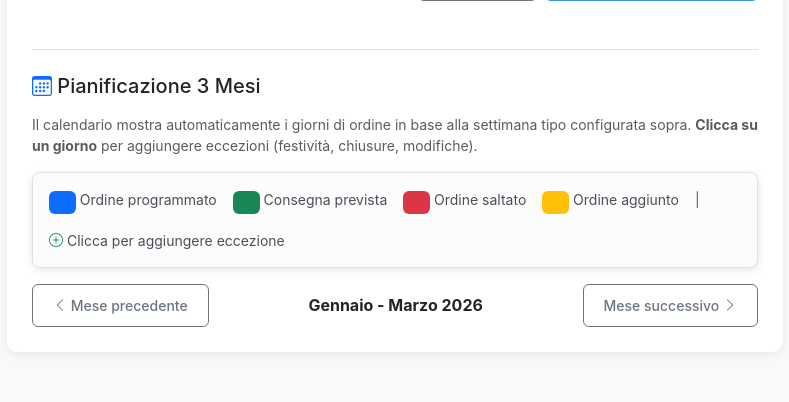
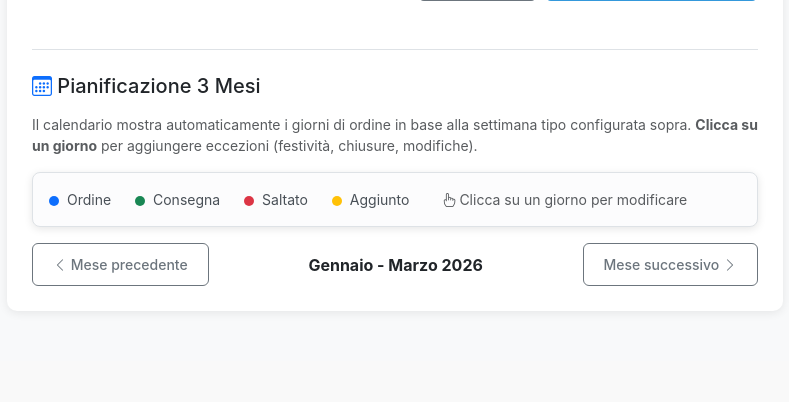
Before and after one commit to RoggerGoodman/lama-restock, a Django app: template LamApp/supermarkets/templates/schedules/restock_schedule.html in a window 1280 px wide. Shown: the part 1120-1522 px from the top of the page, without its empty margins (375-1164 px from the left). After the commit the page ends 1432 px from the top, so only its background shows below. Run offline with Django 3.2, Linux system fonts and the light colour scheme; the template is opened without the code that fills it: most values are stand-ins (such as "Sample title", 1, 10 or a date in 2020); form fields are guessed from the names that the template uses.

Commit message:
calendar fix

```diff
--- a/LamApp/supermarkets/templates/schedules/restock_schedule.html
+++ b/LamApp/supermarkets/templates/schedules/restock_schedule.html
@@ -457,14 +457,52 @@
                         <strong>Clicca su un giorno</strong> per aggiungere eccezioni (festività, chiusure, modifiche).
                     </p>
 
+                    <style>
+                        .calendar-table td {
+                            padding: 4px 2px;
+                            vertical-align: top;
+                            height: 36px;
+                        }
+                        .calendar-table th {
+                            padding: 4px 2px;
+                            font-weight: 500;
+                        }
+                        .cal-day-num {
+                            font-size: 0.85rem;
+                            line-height: 1;
+                        }
+                        .cal-dots {
+                            display: flex;
+                            justify-content: center;
+                            gap: 2px;
+                            margin-top: 2px;
+                        }
+                        .cal-dot {
+                            display: inline-block;
+                            width: 6px;
+                            height: 6px;
+                            border-radius: 50%;
+                        }
+                        .calendar-cell:hover:not(.text-muted) {
+                            background-color: rgba(0,0,0,0.05);
+                            border-radius: 4px;
+                        }
+                        .legend-dot {
+                            display: inline-block;
+                            width: 10px;
+                            height: 10px;
+                            border-radius: 50%;
+                            vertical-align: middle;
+                            margin-right: 4px;
+                        }
+                    </style>
                     <div class="alert alert-light border mb-3">
-                        <div class="d-flex flex-wrap gap-3 small">
-                            <span><span class="badge bg-primary">&nbsp;</span> Ordine programmato</span>
-                            <span><span class="badge bg-success">&nbsp;</span> Consegna prevista</span>
-                            <span><span class="badge bg-danger">&nbsp;</span> Ordine saltato</span>
-                            <span><span class="badge bg-warning text-dark">&nbsp;</span> Ordine aggiunto</span>
-                            <span class="text-muted">|</span>
-                            <span><i class="bi bi-plus-circle text-success"></i> Clicca per aggiungere eccezione</span>
+                        <div class="d-flex flex-wrap gap-4 small align-items-center">
+                            <span><span class="legend-dot bg-primary"></span> Ordine</span>
+                            <span><span class="legend-dot bg-success"></span> Consegna</span>
+                            <span><span class="legend-dot bg-danger"></span> Saltato</span>
+                            <span><span class="legend-dot bg-warning"></span> Aggiunto</span>
+                            <span class="text-muted ms-2"><i class="bi bi-hand-index"></i> Clicca su un giorno per modificare</span>
                         </div>
                     </div>
 
@@ -1072,99 +1110,103 @@ function generateMonthCalendar(year, month) {
     const firstDay = new Date(year, month, 1);
     const lastDay = new Date(year, month + 1, 0);
     const startWeekday = (firstDay.getDay() + 6) % 7;  // Monday = 0
+    const deliveryDates = getDeliveryDatesForMonth(year, month);
+    const today = new Date();
+    today.setHours(0, 0, 0, 0);
 
     let html = `
-        <div class="col-md-4">
+        <div class="col-md-4 mb-3">
             <div class="card h-100">
                 <div class="card-header bg-light py-2">
                     <h6 class="mb-0 text-center">${monthNames[month]} ${year}</h6>
                 </div>
                 <div class="card-body p-2">
-                    <div class="calendar-grid">
-                        <div class="d-flex text-center small text-muted border-bottom pb-1 mb-1">
+                    <table class="table table-sm table-borderless mb-0 calendar-table">
+                        <thead>
+                            <tr class="text-center small text-muted">
+                                <th>L</th><th>M</th><th>M</th><th>G</th><th>V</th><th>S</th><th>D</th>
+                            </tr>
+                        </thead>
+                        <tbody>
     `;
 
-    // Weekday headers
-    weekdayNamesShort.forEach(day => {
-        html += `<div class="flex-fill" style="width: 14.28%;">${day}</div>`;
-    });
+    let dayCounter = 1;
+    const totalDays = lastDay.getDate();
 
-    html += `</div><div class="d-flex flex-wrap">`;
+    // Generate weeks
+    for (let week = 0; week < 6; week++) {
+        if (dayCounter > totalDays) break;
 
-    // Empty cells for days before the first
-    for (let i = 0; i < startWeekday; i++) {
-        html += `<div class="calendar-day empty" style="width: 14.28%; aspect-ratio: 1;"></div>`;
+        html += '<tr>';
+
+        for (let weekday = 0; weekday < 7; weekday++) {
+            if ((week === 0 && weekday < startWeekday) || dayCounter > totalDays) {
+                html += '<td></td>';
+            } else {
+                const date = new Date(year, month, dayCounter);
+                const dateStr = formatDate(date);
+                const exception = scheduleExceptions[dateStr];
+                const actuallyIsOrderDay = isOrderDay(date);
+                const isDeliveryDay = deliveryDates.has(dateStr);
+                const isPast = date < today;
+
+                // Build dots HTML
+                let dots = [];
+                let titleParts = [];
+                let cellClass = 'calendar-cell text-center';
+                let clickAttr = '';
+
+                if (isPast) {
+                    cellClass += ' text-muted';
+                } else {
+                    clickAttr = `onclick="openExceptionModal('${dateStr}')" style="cursor: pointer;"`;
                 }
 
-    // Days of the month
-    const today = new Date();
-    today.setHours(0, 0, 0, 0);
-
-    for (let day = 1; day <= lastDay.getDate(); day++) {
-        const date = new Date(year, month, day);
-        const dateStr = formatDate(date);
-        const exception = scheduleExceptions[dateStr];
-        const weekday = (date.getDay() + 6) % 7;
-        const weeklySchedule = getWeeklySchedule();
-
-        const isPast = date < today;
-        const isOrderDayFromSchedule = weeklySchedule[weekday]?.isOrderDay || false;
-        const actuallyIsOrderDay = isOrderDay(date);
-
-        // Determine CSS classes
-        let classes = ['calendar-day', 'text-center', 'small', 'rounded', 'position-relative'];
-        let style = 'width: 14.28%; aspect-ratio: 1; cursor: pointer; display: flex; align-items: center; justify-content: center;';
-        let bgColor = '';
-        let textColor = '';
-        let icon = '';
-        let title = '';
-
-        if (isPast) {
-            classes.push('text-muted');
-            style += ' opacity: 0.4; cursor: not-allowed;';
+                // Check for exceptions first
+                if (exception) {
+                    if (exception.type === 'skip') {
+                        dots.push('<span class="cal-dot bg-danger" title="Ordine saltato"></span>');
+                        titleParts.push('Ordine saltato' + (exception.note ? ': ' + exception.note : ''));
+                    } else if (exception.type === 'add') {
+                        dots.push('<span class="cal-dot bg-warning" title="Ordine aggiunto"></span>');
+                        titleParts.push('Ordine aggiunto' + (exception.note ? ': ' + exception.note : ''));
+                    } else if (exception.type === 'modify') {
+                        dots.push('<span class="cal-dot bg-primary" title="Ordine"></span>');
+                        titleParts.push('Consegna modificata (+' + exception.offset + ' giorni)' + (exception.note ? ': ' + exception.note : ''));
+                    }
+                } else if (actuallyIsOrderDay) {
+                    dots.push('<span class="cal-dot bg-primary" title="Ordine programmato"></span>');
+                    titleParts.push('Ordine programmato');
                 }
 
-        if (exception) {
-            if (exception.type === 'skip') {
-                bgColor = 'rgba(220, 53, 69, 0.2)';  // Red - skipped
-                icon = '<i class="bi bi-x-circle-fill text-danger position-absolute" style="font-size: 0.6rem; top: 2px; right: 2px;"></i>';
-                title = `Ordine saltato${exception.note ? ': ' + exception.note : ''}`;
-            } else if (exception.type === 'add') {
-                bgColor = 'rgba(255, 193, 7, 0.3)';  // Yellow - added
-                icon = '<i class="bi bi-plus-circle-fill text-warning position-absolute" style="font-size: 0.6rem; top: 2px; right: 2px;"></i>';
-                title = `Ordine aggiunto${exception.note ? ': ' + exception.note : ''}`;
-            } else if (exception.type === 'modify') {
-                bgColor = 'rgba(255, 193, 7, 0.15)';  // Light yellow - modified
-                icon = '<i class="bi bi-pencil-fill text-warning position-absolute" style="font-size: 0.5rem; top: 2px; right: 2px;"></i>';
-                title = `Consegna modificata (+${exception.offset} giorni)${exception.note ? ': ' + exception.note : ''}`;
-            }
-        } else if (actuallyIsOrderDay) {
-            bgColor = 'rgba(13, 110, 253, 0.2)';  // Blue - order day
-            title = 'Giorno di ordine';
+                // Add delivery dot (can coexist with order dot)
+                if (isDeliveryDay) {
+                    dots.push('<span class="cal-dot bg-success" title="Consegna prevista"></span>');
+                    titleParts.push('Consegna prevista');
                 }
 
-        // Check if this is a delivery day
-        const deliveryDates = getDeliveryDatesForMonth(year, month);
-        if (deliveryDates.has(dateStr) && !actuallyIsOrderDay) {
-            bgColor = 'rgba(25, 135, 84, 0.15)';  // Green - delivery
-            title = 'Giorno di consegna';
-        } else if (deliveryDates.has(dateStr) && actuallyIsOrderDay) {
-            bgColor = 'rgba(25, 135, 84, 0.25)';  // Darker green - both
-            title = 'Ordine + Consegna';
+                const dotsHtml = dots.length > 0 ? `<div class="cal-dots">${dots.join('')}</div>` : '';
+                const titleAttr = titleParts.length > 0 ? `title="${titleParts.join(' | ')}"` : '';
+
+                html += `<td class="${cellClass}" ${clickAttr} ${titleAttr}>
+                    <div class="cal-day-num">${dayCounter}</div>
+                    ${dotsHtml}
+                </td>`;
+
+                dayCounter++;
+            }
         }
 
-        if (bgColor) {
-            style += ` background-color: ${bgColor};`;
+        html += '</tr>';
     }
 
-        const dataAttrs = isPast ? '' : `data-date="${dateStr}" onclick="openExceptionModal('${dateStr}')"`;
-
-        html += `<div class="${classes.join(' ')}" style="${style}" ${dataAttrs} title="${title}">
-            ${day}${icon}
-        </div>`;
-    }
-
-    html += `</div></div></div></div>`;
+    html += `
+                        </tbody>
+                    </table>
+                </div>
+            </div>
+        </div>
+    `;
     return html;
 }
 
```
Lines whose indentation alone changed are shown as unchanged.
